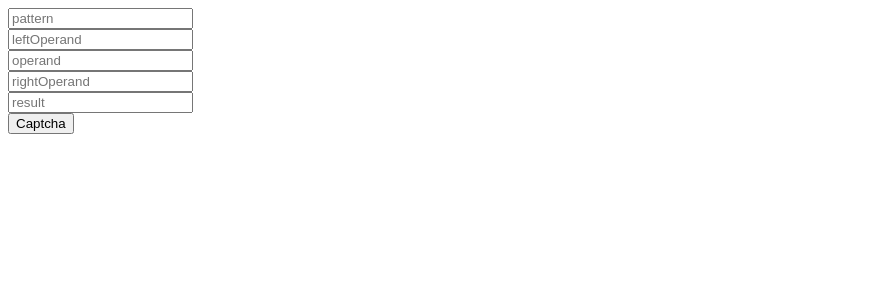
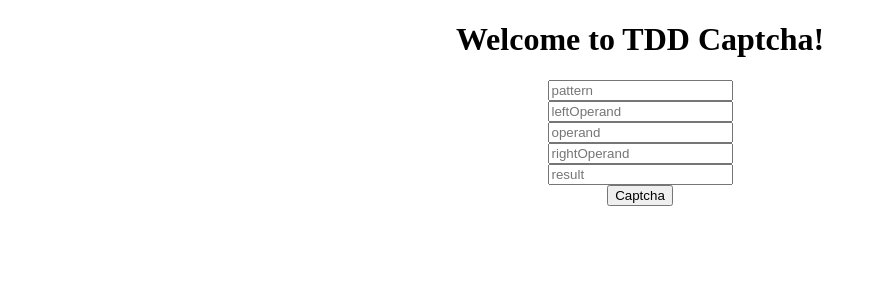
Before and after one commit to gdunghi/angular-tdd102, an Angular app: page / in a window 1280 px wide. Shown: the top 300 px of the page, without its empty margins (0-877 px from the left). Built offline with nearby package versions, Linux system fonts and the light colour scheme.

Commit message:
set inputn to centor

```diff
--- a/src/app/app.component.html
+++ b/src/app/app.component.html
@@ -1,7 +1,15 @@
-<input type="text" id="pattern" placeholder="pattern" name="pattern" [(ngModel)]="pattern"><br>
-<input type="text" id="leftOperand" placeholder="leftOperand" [(ngModel)]="leftOperand"><br>
-<input type="text" id="operand" placeholder="operand" [(ngModel)]="operand"><br>
-<input type="text" id="rightOperand" placeholder="rightOperand" [(ngModel)]="rightOperand"><br>
-<input type="text" id="result" placeholder="result" [(ngModel)]="result"><br>
+<!--The content below is only a placeholder and can be replaced.-->
+<div style="text-align:center">
+  <h1>
+    Welcome to {{ title }}!
+  </h1>
+  <input type="number" id="pattern" placeholder="pattern" name="pattern" [(ngModel)]="pattern"><br>
+  <input type="number" id="leftOperand" placeholder="leftOperand" [(ngModel)]="leftOperand"><br>
+  <input type="number" id="operand" placeholder="operand" [(ngModel)]="operand"><br>
+  <input type="number" id="rightOperand" placeholder="rightOperand" [(ngModel)]="rightOperand"><br>
+  <input type="number" id="result" placeholder="result" [(ngModel)]="result"><br>
 
-<button type="button" (click)="clickCaptcha()">Captcha</button>
+  <button type="button" (click)="clickCaptcha()">Captcha</button>
+
+
+</div>
--- a/src/app/app.component.ts
+++ b/src/app/app.component.ts
@@ -7,9 +7,9 @@ import { OnInit } from '@angular/core/src/metadata/lifecycle_hooks';
   styleUrls: ['./app.component.css']
 })
 export class AppComponent implements OnInit {
-  title = 'app';
+  title = 'TDD Captcha';
 
-  public pattern: string = "";
+  public pattern: number;
   public leftOperand: number;
   public operand: number;
   public rightOperand: number;
```
